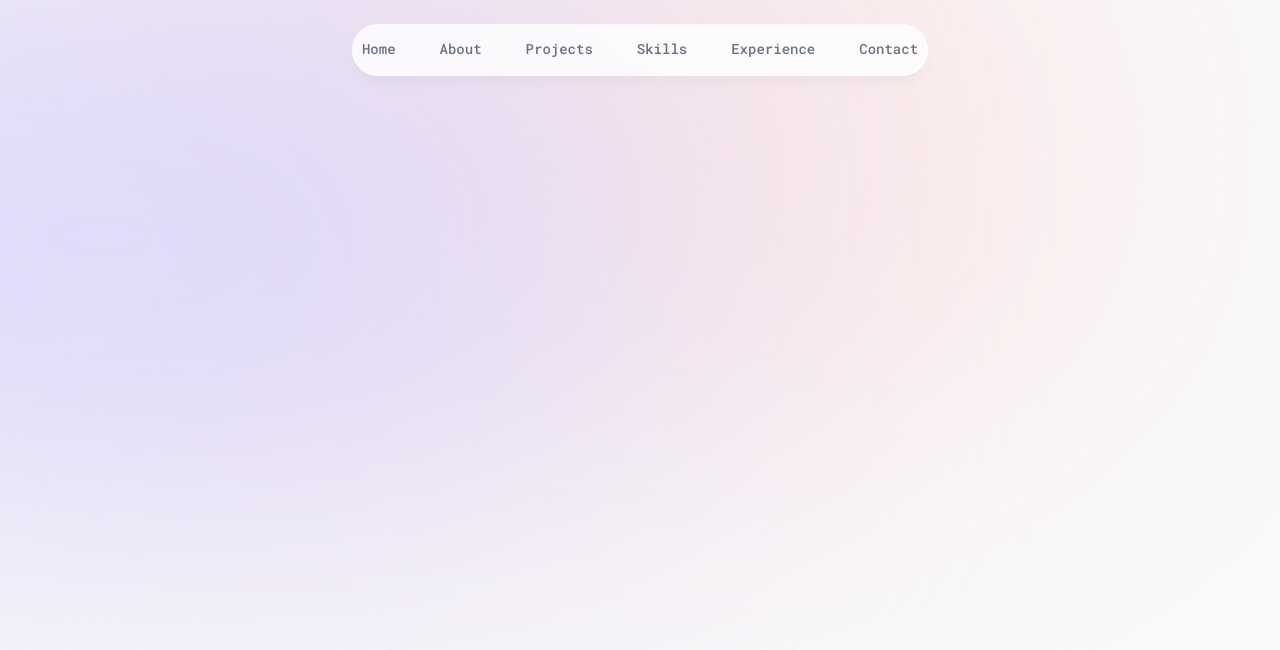
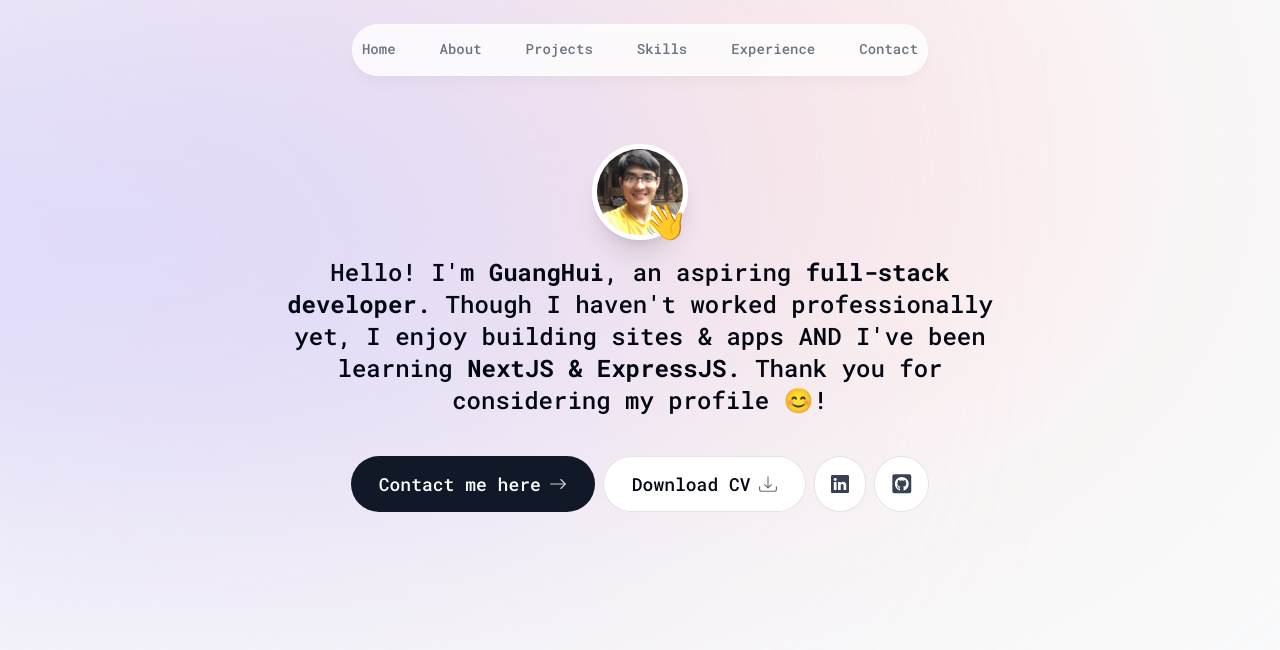
Before and after one commit to guanghui28/guanghui-s_portfolio, a Next.js app: page / in a window 1280 px wide. Shown: the top 650 px of the page. Built offline with nearby package versions, Linux system fonts and the light colour scheme.

Commit message:
introduction section done

```diff
--- a/app/layout.tsx
+++ b/app/layout.tsx
@@ -18,7 +18,7 @@ export default function RootLayout({
 	return (
 		<html lang="en">
 			<body
-				className={`${roboto.className} bg-gray-50 text-gray-950 relative h-[5000px]`}
+				className={`${roboto.className} bg-gray-50 text-gray-950 relative h-[5000px] pt-28 sm:pt-36`}
 			>
 				<div className="bg-[#fbe2e3] absolute top-[-6rem] -z-10 right-[11rem] w-[31.5rem] h-[31.5rem] rounded-full blur-[10rem] sm:w-[68.75rem]" />
 				<div className="bg-[#dbd7fb] absolute top-[-1rem] -z-10 left-[-35rem] w-[50rem] h-[31.5rem] rounded-full blur-[10rem] sm:w-[68.75rem] md:left-[-33rem] lg:left-[-28rem] xl:left[-5rem]" />
--- a/app/page.tsx
+++ b/app/page.tsx
@@ -1,5 +1,11 @@
+import Intro from "@/components/intro";
+
 const Page = () => {
-	return <main className=""></main>;
+	return (
+		<main className="flex flex-col items-center px-4">
+			<Intro />
+		</main>
+	);
 };
 
 export default Page;
--- /dev/null
+++ b/components/intro.tsx
@@ -0,0 +1,95 @@
+"use client";
+
+import Image from "next/image";
+import { motion } from "framer-motion";
+import Link from "next/link";
+import { BsArrowRight, BsDownload, BsLinkedin } from "react-icons/bs";
+import { FaGithubSquare } from "react-icons/fa";
+
+const Intro = () => {
+	return (
+		<section className="mb-28 max-w-[50rem] text-center sm:mb-0">
+			<div className="flex items-center justify-center">
+				<div className="relative">
+					<motion.div
+						initial={{ opacity: 0, scale: 0 }}
+						animate={{ opacity: 1, scale: 1 }}
+						transition={{
+							type: "tween",
+							duration: 0.2,
+						}}
+					>
+						<Image
+							src="/guanghui.png"
+							alt="Personal image"
+							height={800}
+							width={800}
+							quality={95}
+							priority={true}
+							className="w-24 h-24 object-cover rounded-full border-[0.35rem] border-white shadow-xl"
+						/>
+					</motion.div>
+
+					<motion.span
+						className="text-4xl absolute bottom-0 right-0"
+						initial={{ opacity: 0, scale: 0 }}
+						animate={{ opacity: 1, scale: 1 }}
+						transition={{
+							type: "spring",
+							stiffness: 125,
+							delay: 0.1,
+							duration: 0.7,
+						}}
+					>
+						👋
+					</motion.span>
+				</div>
+			</div>
+
+			<motion.p
+				initial={{ opacity: 0, y: 100 }}
+				animate={{ opacity: 1, y: 0 }}
+				className="mb-10 mt-4 px-4 text-xl font-medium leading-[1.5] sm:text-2xl"
+			>
+				Hello! I'm <span className="font-bold">GuangHui</span>, an aspiring{" "}
+				<span className="font-bold">full-stack developer</span>. Though I
+				haven't worked professionally yet, I enjoy building sites & apps AND
+				I've been learning <span className="font-bold">NextJS & ExpressJS</span>
+				. Thank you for considering my profile 😊!
+			</motion.p>
+
+			<motion.div
+				initial={{ opacity: 0, y: 100 }}
+				animate={{ opacity: 1, y: 0 }}
+				transition={{
+					delay: 0.1,
+				}}
+				className="flex flex-col sm:flex-row sm:justify-center gap-2 px-4 text-lg font-medium"
+			>
+				<Link
+					href="#contact"
+					className="group bg-gray-900 flex items-center gap-2 px-7 py-3 text-white rounded-full outline-none focus:scale-110 hover:scale-110 hover:bg-gray-950 active:scale-105 transition"
+				>
+					Contact me here{" "}
+					<BsArrowRight className="opacity-80 group-hover:translate-x-1" />
+				</Link>
+				<a
+					className="group bg-white flex items-center gap-2 px-7 py-3 rounded-full outline-none focus:scale-110 hover:scale-110 active:scale-105 transition cursor-pointer border border-black/10"
+					href="/CV.pdf"
+					download
+				>
+					Download CV{" "}
+					<BsDownload className="opacity-60 group-hover:translate-y-1" />
+				</a>
+				<a className="bg-white p-4 text-gray-700 flex items-center gap-2 rounded-full outline-none focus:scale-110 hover:scale-[1.1] active:scale-[1.1] transition cursor-pointer border border-black/10 hover:text-gray-950" href="https://linkedin.com" target="_blank">
+					<BsLinkedin />
+				</a>
+				<a className="bg-white p-4 text-gray-700 flex items-center gap-2 rounded-full text-[1.35rem] outline-none focus:scale-[1.15] hover:scale-[1.1]  hover:text-gray-950 active:scale-105 transition cursor-pointer border border-black/10" href="https://github.com/guanghui28" target="_blank">
+					<FaGithubSquare />
+				</a>
+			</motion.div>
+		</section>
+	);
+};
+
+export default Intro;
```
Also changed, not shown: .eslintrc.json, public/guanghui.png (added).
